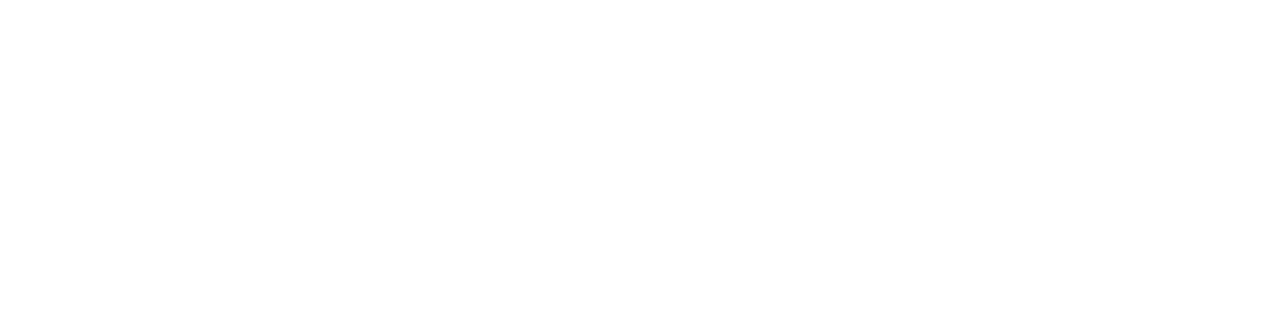
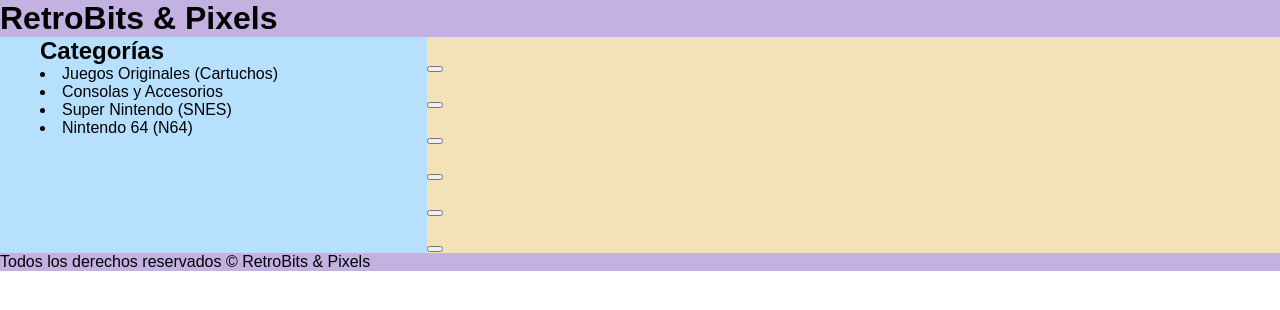
Before and after one commit to catalina-TS/layout-grid, a plain HTML site: page index.html in a window 1280 px wide. Drawn offline with Linux system fonts and the light colour scheme.

Commit message:
Creación de maqueta

```diff
--- a/assets/css/style.css
+++ b/assets/css/style.css
@@ -0,0 +1,33 @@
+*{
+    font-family: sans-serif;
+    margin: 0;
+}
+
+body{
+    display: grid;
+    grid-template-columns: 1fr 2fr;
+    grid-template-areas:
+    'header header'
+    'aside main'
+    'footer footer';
+}
+
+header{
+    grid-area: header;
+    background-color:#C3B1E1 ;
+}
+
+aside{
+    grid-area: aside;
+    background-color: #B6E0FE;
+}
+
+main{
+    grid-area: main;
+    background-color: #f3e1b7;
+}
+
+footer{
+    grid-area: footer;
+    background-color: #C3B1E1;1
+}
--- a/index.html
+++ b/index.html
@@ -3,10 +3,58 @@
 <head>
     <meta charset="UTF-8">
     <meta name="viewport" content="width=device-width, initial-scale=1.0">
-    <title>Document</title>
+    <title>RetroBits & Pixels</title>
     <link rel="stylesheet" href="./assets/css/style.css">
 </head>
 <body>
-
+    <header><h1>RetroBits & Pixels</h1></header>
+    <aside>
+        <menu>
+            <h2>Categorías</h2>
+            <li>Juegos Originales (Cartuchos)</li>
+            <li>Consolas y Accesorios</li>
+            <li>Super Nintendo (SNES)</li>
+            <li>Nintendo 64 (N64)</li>
+        </menu>
+    </aside>
+    <main>
+        <section class="producto1">
+            <img src="" alt="">
+            <h3></h3>
+            <p></p>
+            <button></button>
+        </section>
+        <section class="producto1">
+            <img src="" alt="">
+            <h3></h3>
+            <p></p>
+            <button></button>
+        </section>
+        <section class="producto1">
+            <img src="" alt="">
+            <h3></h3>
+            <p></p>
+            <button></button>
+        </section>
+        <section class="producto1">
+            <img src="" alt="">
+            <h3></h3>
+            <p></p>
+            <button></button>
+        </section>
+        <section class="producto1">
+            <img src="" alt="">
+            <h3></h3>
+            <p></p>
+            <button></button>
+        </section>
+        <section class="producto1">
+            <img src="" alt="">
+            <h3></h3>
+            <p></p>
+            <button></button>
+        </section>
+    </main>
+    <footer> Todos los derechos reservados &copy; RetroBits & Pixels</footer>
 </body>
 </html>
```
